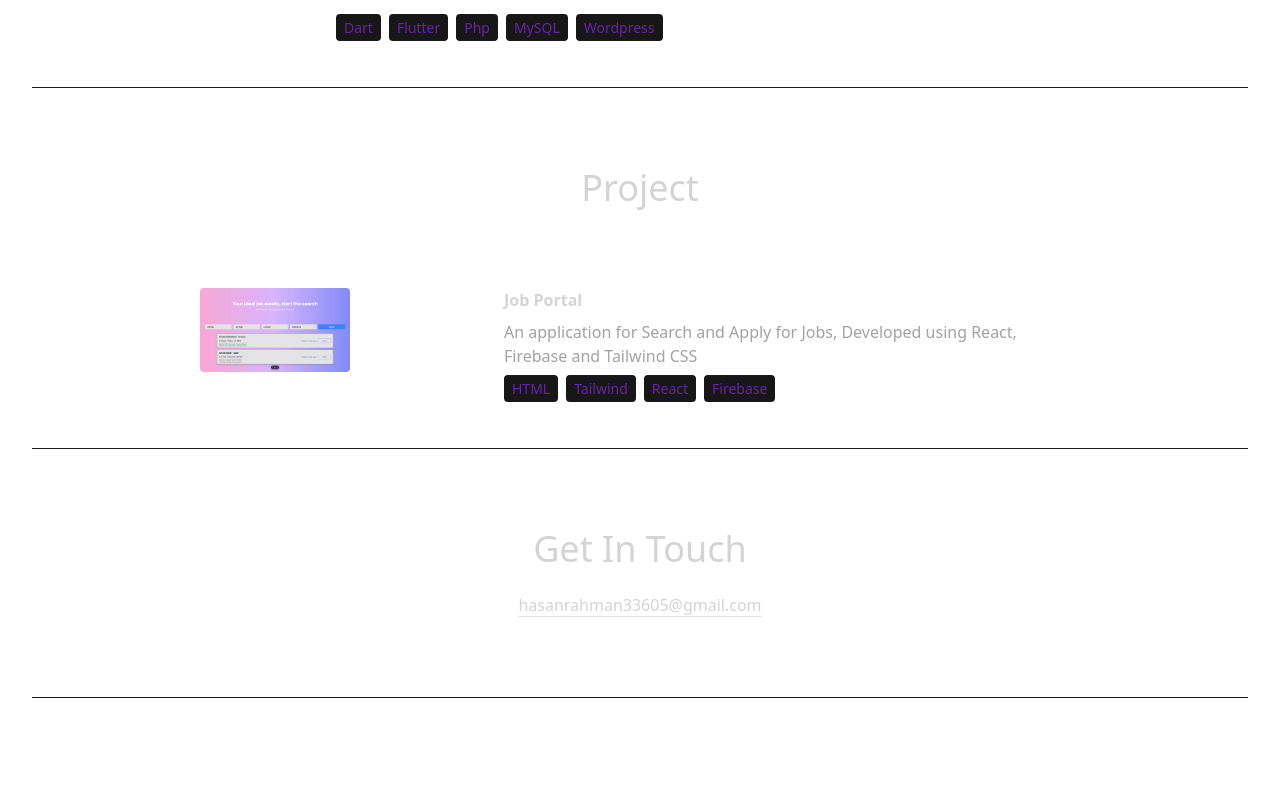
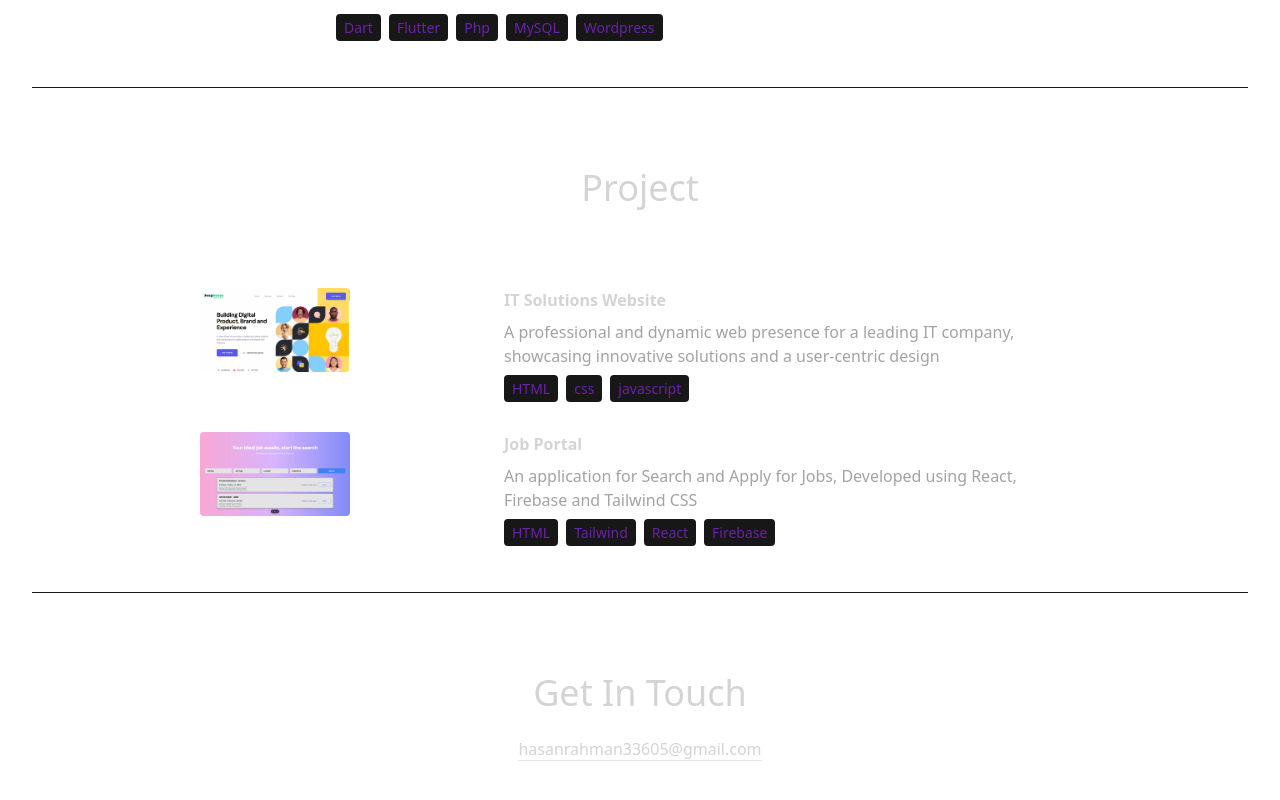
Before and after one commit to hasanrahman55/portfolio, a React (Vite) app: page / in a window 1280 px wide. Shown: the part 2260-3060 px from the top of the page. Before the commit the page ends 2958 px from the top, so only its background shows below. Built offline with nearby package versions, Linux system fonts and the light colour scheme.

Commit message:
deepsense project added

```diff
--- a/src/constants/index.ts
+++ b/src/constants/index.ts
@@ -1,4 +1,5 @@
 import jobPortal from "../assets/projects/job-portal.png";
+import deepSense from "../assets/projects/deepsense.png";
 
 export const HERO_CONTENT = `I am a passionate full stack developer with a knack for crafting robust and scalable web applications. With two years plus of hands-on experience, I have honed my skills in front-end technologies like React and Next.js, as well as back-end technologies like Node.js, MySQL, PostgreSQL, and MongoDB. My goal is to leverage my expertise to create innovative solutions that drive business growth and deliver exceptional user experiences.`;
 
@@ -44,6 +45,14 @@ export const EXPERIENCES = [
 
 export const PROJECTS = [
   {
+    title: "IT Solutions Website",
+    image: deepSense,
+    description:
+      "A professional and dynamic web presence for a leading IT company, showcasing innovative solutions and a user-centric design",
+    technologies: ["HTML", "css", "javascript"],
+    link: "https://deepsense-livid.vercel.app/",
+  },
+  {
     title: "Job Portal",
     image: jobPortal,
     description:
```
Also changed, not shown: src/assets/projects/deepsense.png (added).
